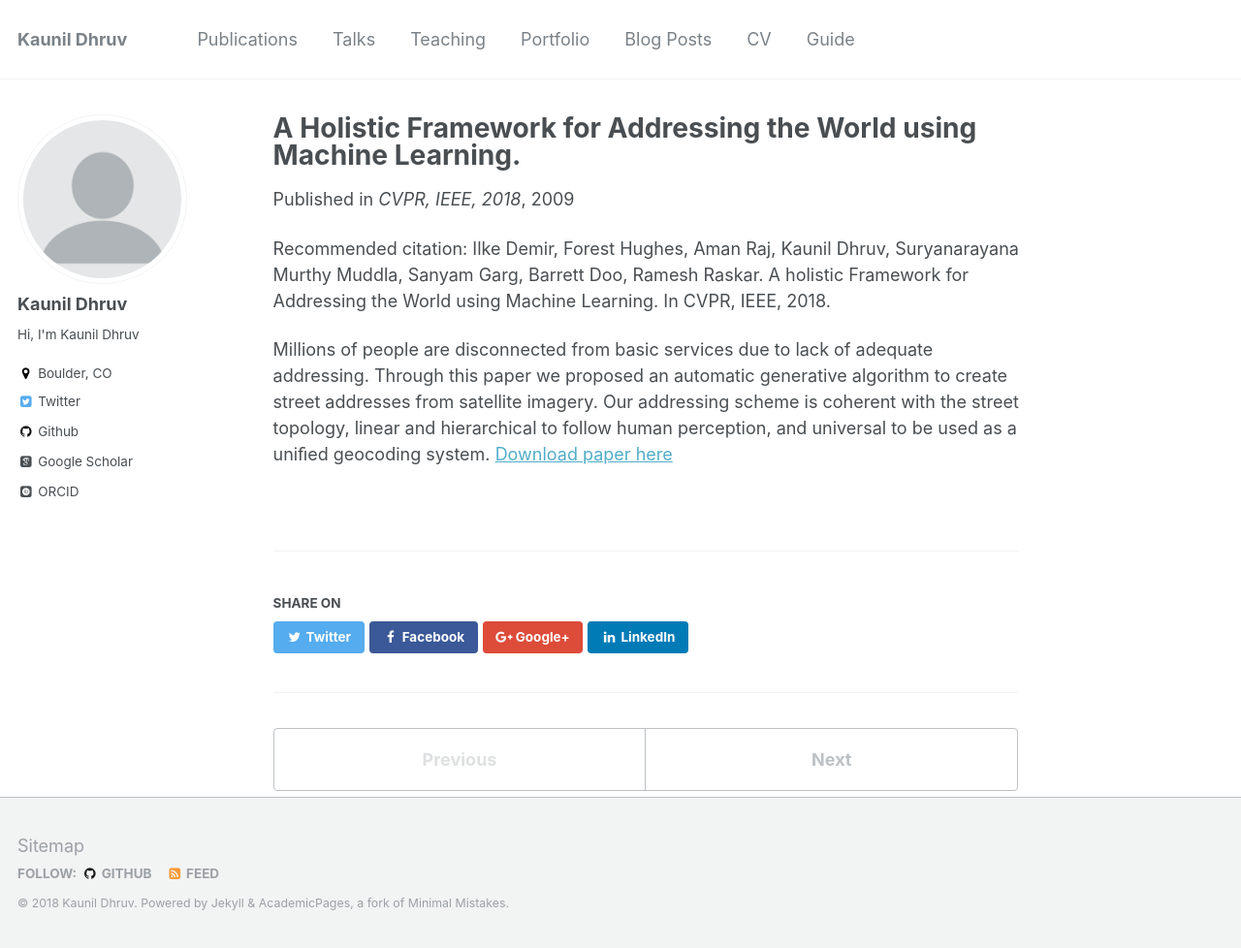
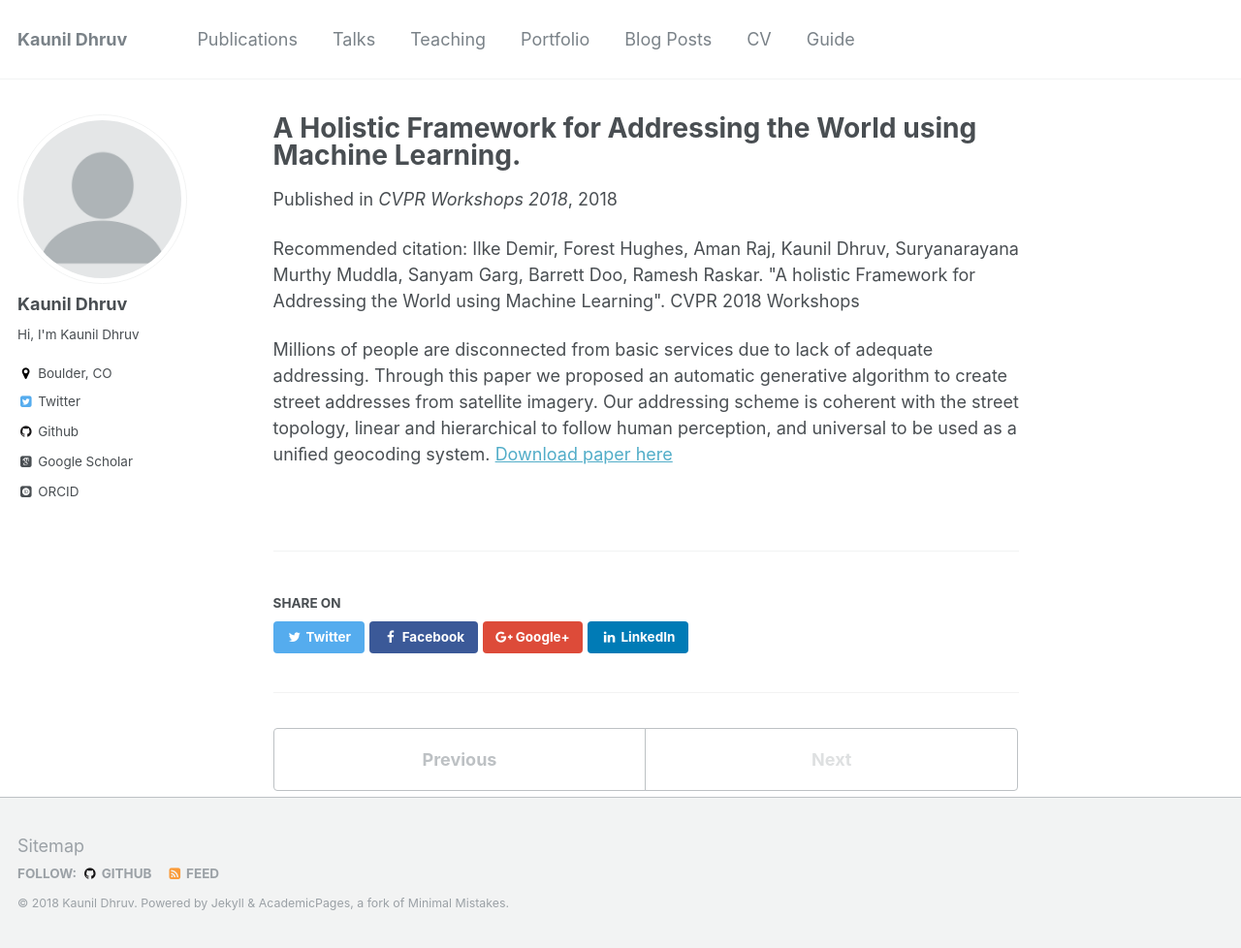
Before and after one commit to KaunilD/kaunild.github.io, a Jekyll site: the page built from _publications/2018-07-18-holistic-framework-number-1.md, in a window 1280 px wide and 978 px high. Shown: the whole window at 97% size. Built offline with Jekyll 4.4.1, drawn with Linux system fonts in a browser that asks for light colours; some web fonts are replaced.

Commit message:
Updated publication 1

```diff
--- a/_publications/2009-10-01-paper-title-number-1.md
+++ b/_publications/2018-07-18-holistic-framework-number-1.md
@@ -3,10 +3,10 @@ title: "A Holistic Framework for Addressing the World using Machine Learning."
 collection: publications
 permalink: /publication/holistic-framework-addressing-world-ml
 excerpt: 'Millions of people are disconnected from basic services due to lack of adequate addressing. Through this paper we proposed an automatic generative algorithm to create street addresses from satellite imagery.'
-date: 2009-10-01
-venue: 'CVPR, IEEE, 2018'
+date: June 18, 2018
+venue: 'CVPR Workshops 2018'
 paperurl:
-citation: 'Ilke Demir, Forest Hughes, Aman Raj, Kaunil Dhruv, Suryanarayana Murthy Muddla, Sanyam Garg, Barrett Doo, Ramesh Raskar. A holistic Framework for Addressing the World using Machine Learning. In CVPR, IEEE, 2018.'
+citation: 'Ilke Demir, Forest Hughes, Aman Raj, Kaunil Dhruv, Suryanarayana Murthy Muddla, Sanyam Garg, Barrett Doo, Ramesh Raskar. "A holistic Framework for Addressing the World using Machine Learning". CVPR 2018 Workshops'
 ---
 Millions of people are disconnected from basic services due to lack of adequate addressing. Through this paper we proposed an automatic generative algorithm to create street addresses from satellite imagery. Our addressing scheme is coherent with the street topology, linear and hierarchical to follow human perception, and universal to be used as a uniﬁed geocoding system.
 [Download paper here](https://research.fb.com/wp-content/uploads/2018/06/A-Holistic-Framework-for-Addressing-the-World-using-Machine-Learning.pdf)
```
